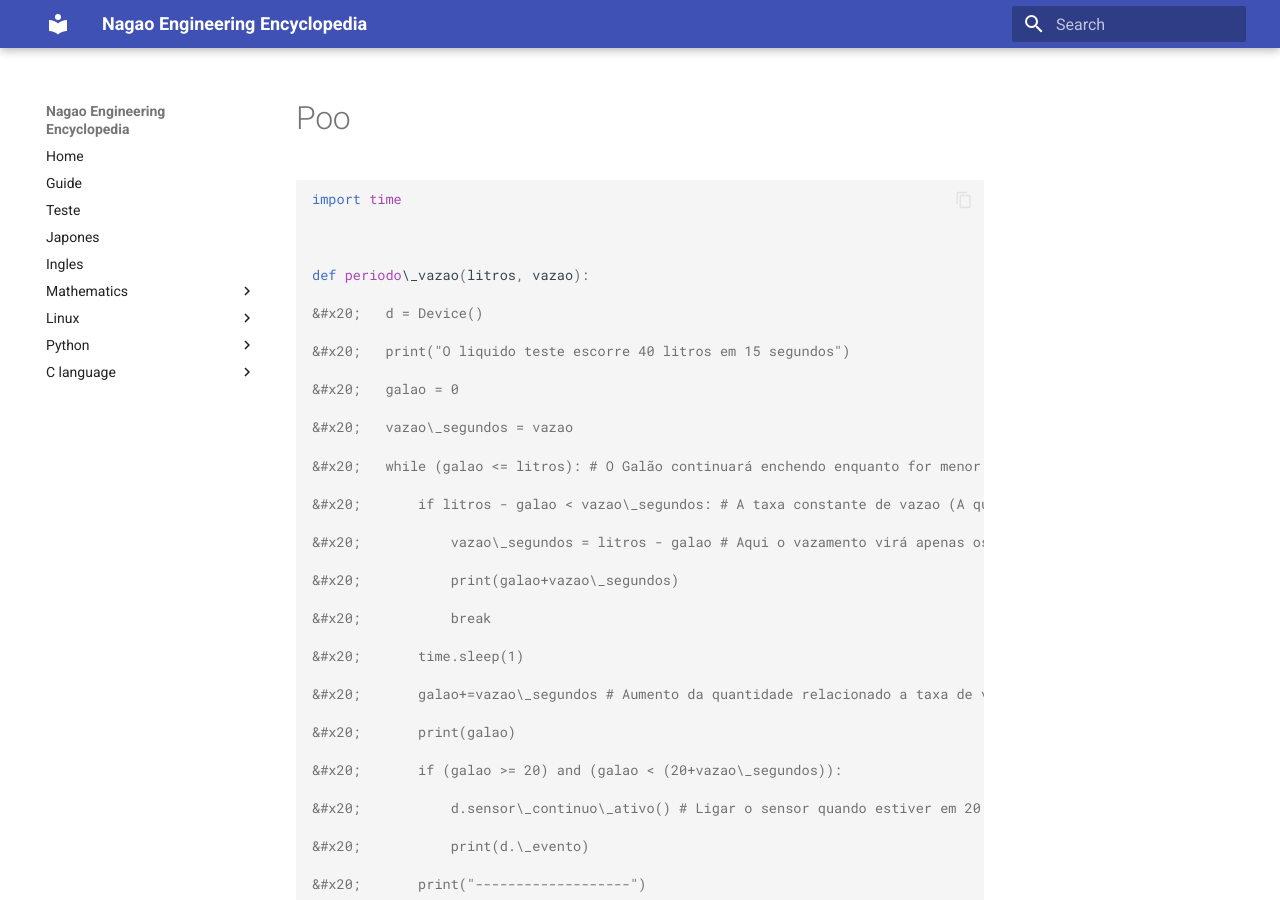
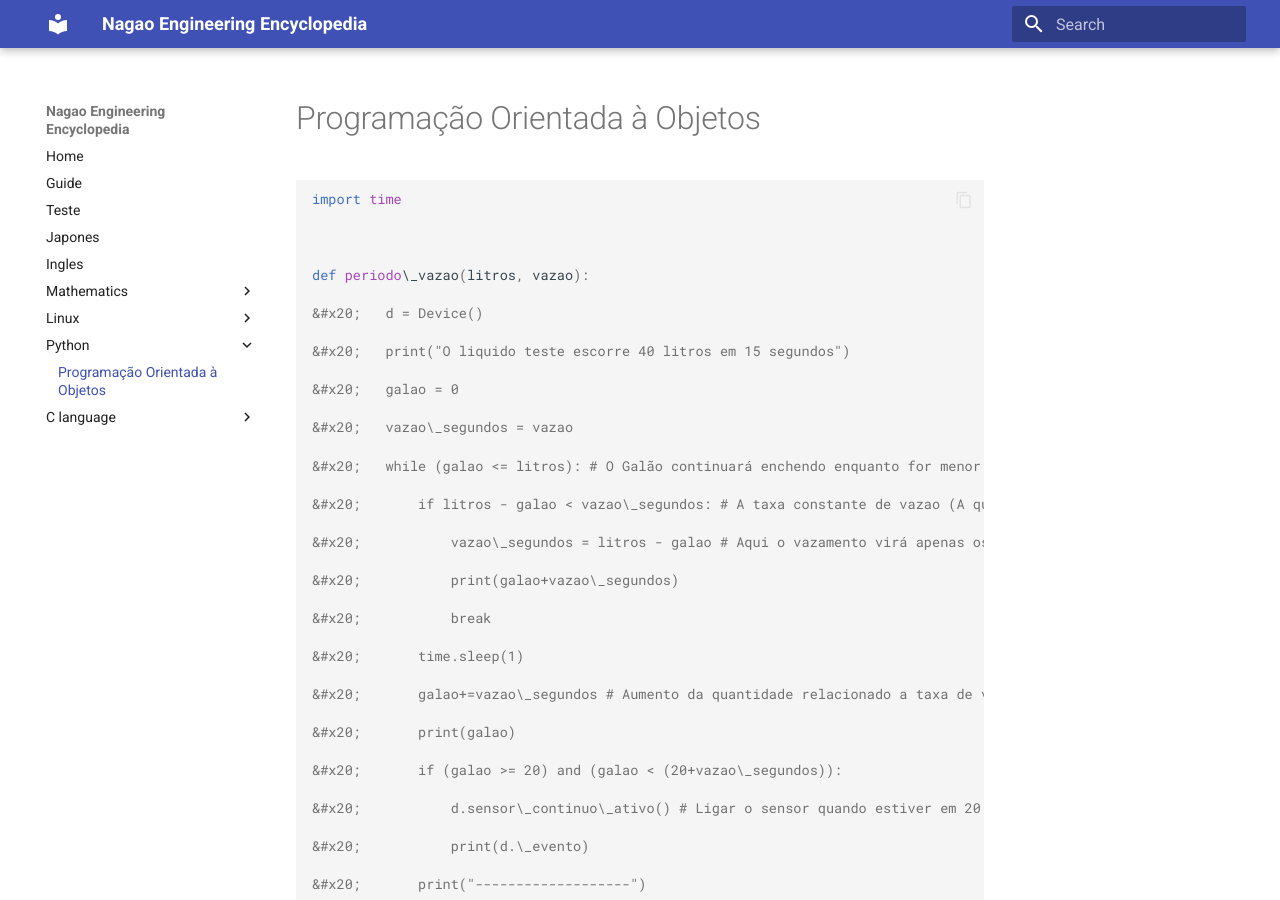
Before and after one commit to NagaoVictor/nagao-engineering, an MkDocs documentation site: the page built from docs/python/poo.md, in a window 1280 px wide and 900 px high. Built offline with MkDocs 1.6.1 and Material for MkDocs 9.7.7, drawn with Linux system fonts in a browser that asks for light colours; some of the changed lines change nothing that is shown.

Commit message:
Update mkdocs.yml

```diff
--- a/mkdocs.yml
+++ b/mkdocs.yml
@@ -66,7 +66,7 @@ nav:
   - Linux:
       - Linux: dispositivos/linux.md
   - Python:
-      - Programação Orientada à Objetos: python/
+      - Programação Orientada à Objetos: python/poo.md
   - C language:
       - C Language Medium Level: clang/medium.md
       - C Language Advanced Level: clang/advanced.md
```
